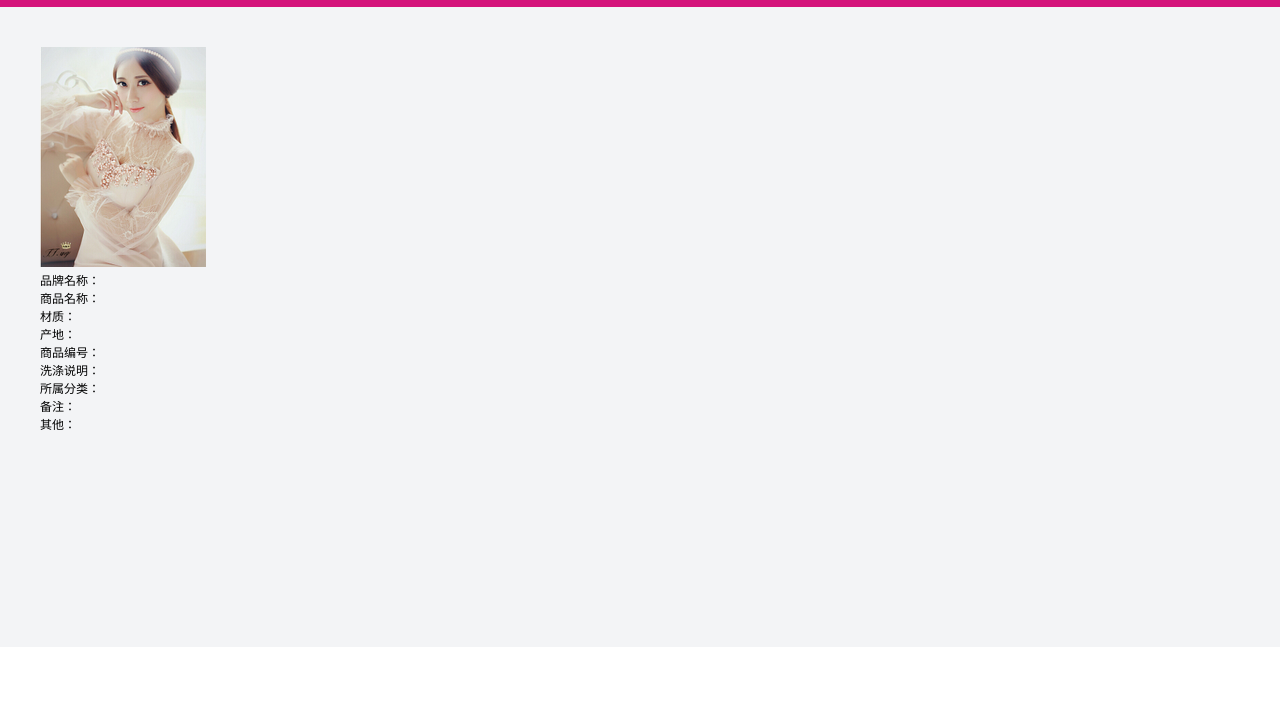
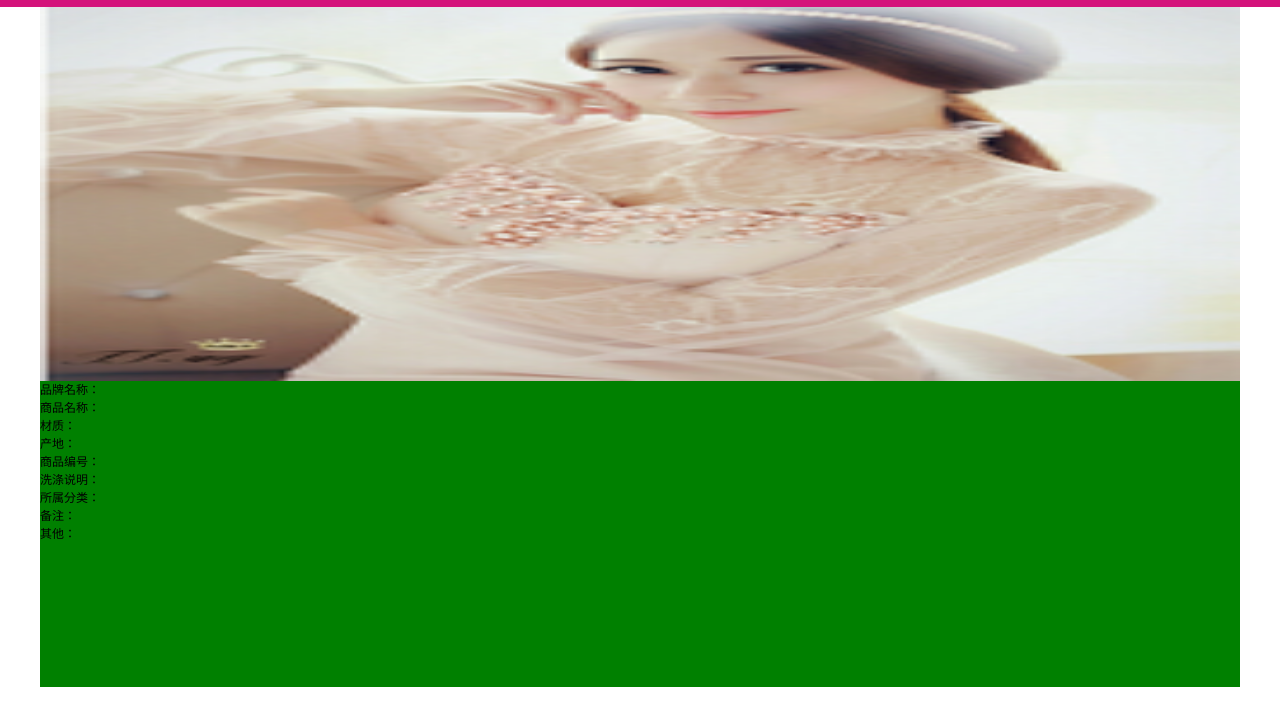
Before and after one commit to renjingyu/zouxiuwang, a plain HTML site: page zouxiu/details-info.html in a window 1280 px wide. Shown: the part 73-798 px from the top of the page. Drawn offline with Linux system fonts and the light colour scheme.

Commit message:
add details-info.html

```diff
--- a/zouxiu/css/main.css
+++ b/zouxiu/css/main.css
@@ -72,6 +72,7 @@ section{
 	background: #f3f4f6;
 	overflow: scroll;
 	padding: 0.4rem;
+	box-sizing: border-box;
 }
 section .list{
 	overflow: hidden;
@@ -318,3 +319,23 @@ footer.det-footer a{
 footer.det-footer span{
 	margin: auto;
 }
+
+/*************************详情页*************************/
+section.det-info-main{
+	background: #fff;
+	height: 90%;
+	overflow: scroll;
+	padding-top: 0;
+}
+section.det-info-main .goods-img{
+	background: red;
+	height: 55%;
+}
+section.det-info-main .goods-img img{
+	width: 100%;
+	height: 100%;
+}
+section.det-info-main .goods-info{
+	background: green;
+	height: 45%;
+}
--- a/zouxiu/details-info.html
+++ b/zouxiu/details-info.html
@@ -21,7 +21,7 @@
 		</header>
 
 		<section class="det-info-main">
-			<div class="bigImg">
+			<div class="goods-img">
 				<img src="images/item_pic1.jpg" alt="">
 			</div>
 			<div class="goods-info">
```
